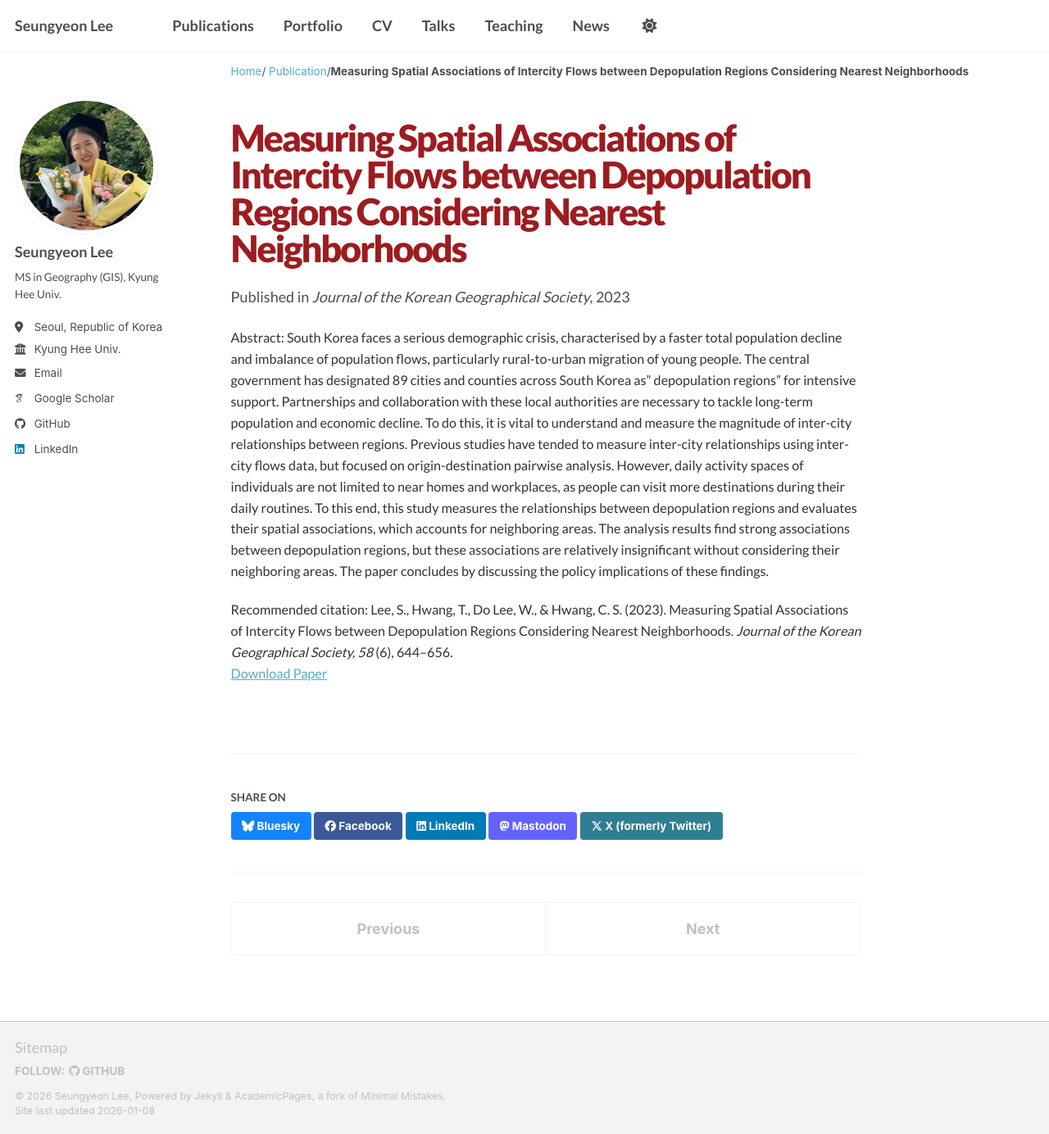
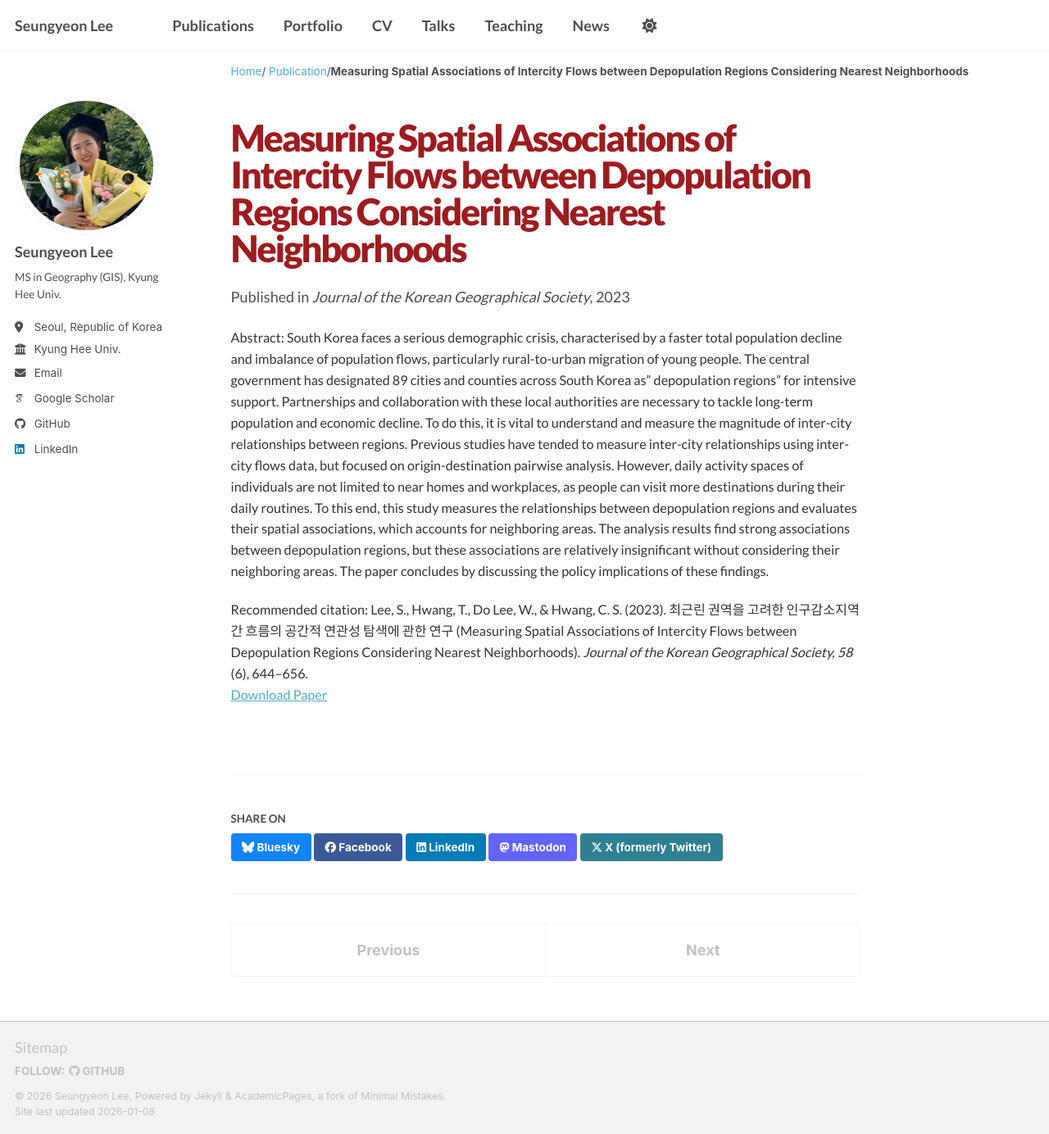
Before and after one commit to seungyeon677/seungyeon677.github.io, a Jekyll site: the page built from _publications/2023-Measuring-Sptial-Associations-of-Intercity-Flows-between-Depopulation-Regions-Considering-Nearest-Neighborhoods.md, in a window 1280 px wide and 1384 px high. Shown: the whole window at 82% size. Built offline with Jekyll 4.4.1, drawn with Linux system fonts in a browser that asks for light colours; some web fonts are replaced; a script bundle is joined from its source files by our own code; library files that are not in the unit come from our copies.

Commit message:
Update 2023-Measuring-Sptial-Associations-of-Intercity-Flows-between-Depopulation-Regions-Considering-Nearest-Neighborhoods.md

```diff
--- a/_publications/2023-Measuring-Sptial-Associations-of-Intercity-Flows-between-Depopulation-Regions-Considering-Nearest-Neighborhoods.md
+++ b/_publications/2023-Measuring-Sptial-Associations-of-Intercity-Flows-between-Depopulation-Regions-Considering-Nearest-Neighborhoods.md
@@ -7,7 +7,7 @@ excerpt: ''
 date: Dec 31 2023
 venue: 'Journal of the Korean Geographical Society'
 paperurl: 'https://doi.org/10.22776/kgs.2023.58.6.644'
-citation: 'Lee, S., Hwang, T., Do Lee, W., & Hwang, C. S. (2023). Measuring Spatial Associations of Intercity Flows between Depopulation Regions Considering Nearest Neighborhoods. <i>Journal of the Korean Geographical Society, 58</i> (6), 644–656.
+citation: 'Lee, S., Hwang, T., Do Lee, W., & Hwang, C. S. (2023). 최근린 권역을 고려한 인구감소지역 간 흐름의 공간적 연관성 탐색에 관한 연구 (Measuring Spatial Associations of Intercity Flows between Depopulation Regions Considering Nearest Neighborhoods). <i>Journal of the Korean Geographical Society, 58</i> (6), 644–656.
 '
 ---
 Abstract: South Korea faces a serious demographic crisis, characterised by a faster total population decline and imbalance of population flows, particularly rural-to-urban migration of young people. The central government has designated 89 cities and counties across South Korea as" depopulation regions" for intensive support. Partnerships and collaboration with these local authorities are necessary to tackle long-term population and economic decline. To do this, it is vital to understand and measure the magnitude of inter-city relationships between regions. Previous studies have tended to measure inter-city relationships using inter-city flows data, but focused on origin-destination pairwise analysis. However, daily activity spaces of individuals are not limited to near homes and workplaces, as people can visit more destinations during their daily routines. To this end, this study measures the relationships between depopulation regions and evaluates their spatial associations, which accounts for neighboring areas. The analysis results find strong associations between depopulation regions, but these associations are relatively insignificant without considering their neighboring areas. The paper concludes by discussing the policy implications of these findings.
```
